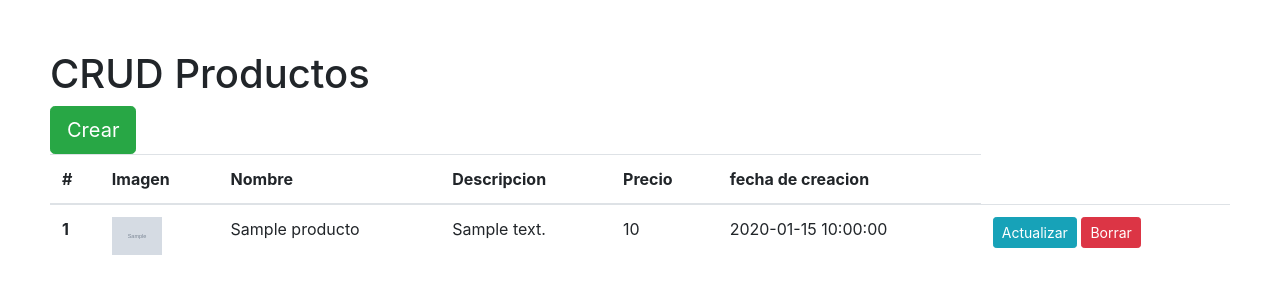
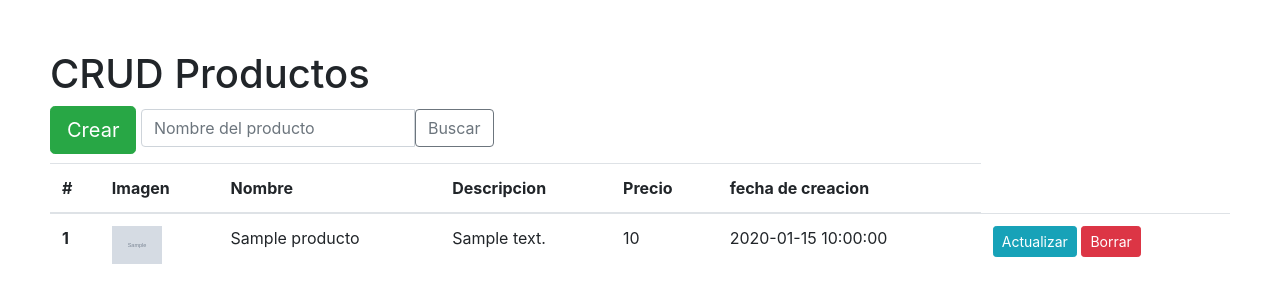
Before and after one commit to FabioDrizZt/CRUD_Productos, a PHP site: page / in a window 1280 px wide. Shown: the top 303 px of the page. Run offline with PHP 8.4, Linux system fonts and the light colour scheme; tables that the repository leaves empty or names only in its code hold one stand-in row (values such as "Sample post"); grey boxes marked "Sample" are stand-in pictures.

Commit message:
Se agrego la funcionalidad de busqueda

```diff
--- a/index.php
+++ b/index.php
@@ -3,7 +3,13 @@
 $PDO = new PDO("mysql:host=localhost; port=3306; dbname=crud_productos", "root", "");
 $PDO->setAttribute(PDO::ATTR_ERRMODE, PDO::ERRMODE_EXCEPTION);
 
-$consulta = $PDO->prepare("SELECT * FROM productos ORDER BY id DESC");
+$buscar = $_GET['buscar'] ?? '';
+if ($buscar) {
+    $consulta = $PDO->prepare("SELECT * FROM productos WHERE nombre LIKE :nombre");
+    $consulta->bindValue(':nombre', "%$buscar%");
+} else {
+    $consulta = $PDO->prepare("SELECT * FROM productos ORDER BY id DESC");
+}
 $consulta->execute();
 $productos = $consulta->fetchAll(pdo::FETCH_ASSOC);
 /* echo "<pre>";
@@ -28,7 +34,12 @@ echo "</pre>"; */
   <body>
     <h1>CRUD Productos</h1>
     <a href="crear.php"><button type="button" class="btn btn-success btn-lg">Crear</button></a>
-
+<form>
+<div class="input-group mb-3">
+  <input type="text" class="form-control" placeholder="Nombre del producto" aria-label="Recipient's username" aria-describedby="button-addon2" name="buscar">
+  <button class="btn btn-outline-secondary" type="submit" id="button-addon2">Buscar</button>
+</div>
+</form>
     <table class="table">
   <thead>
     <tr>
```
Also changed, not shown: img/3gKQdSRP/11914.jpg (added).
